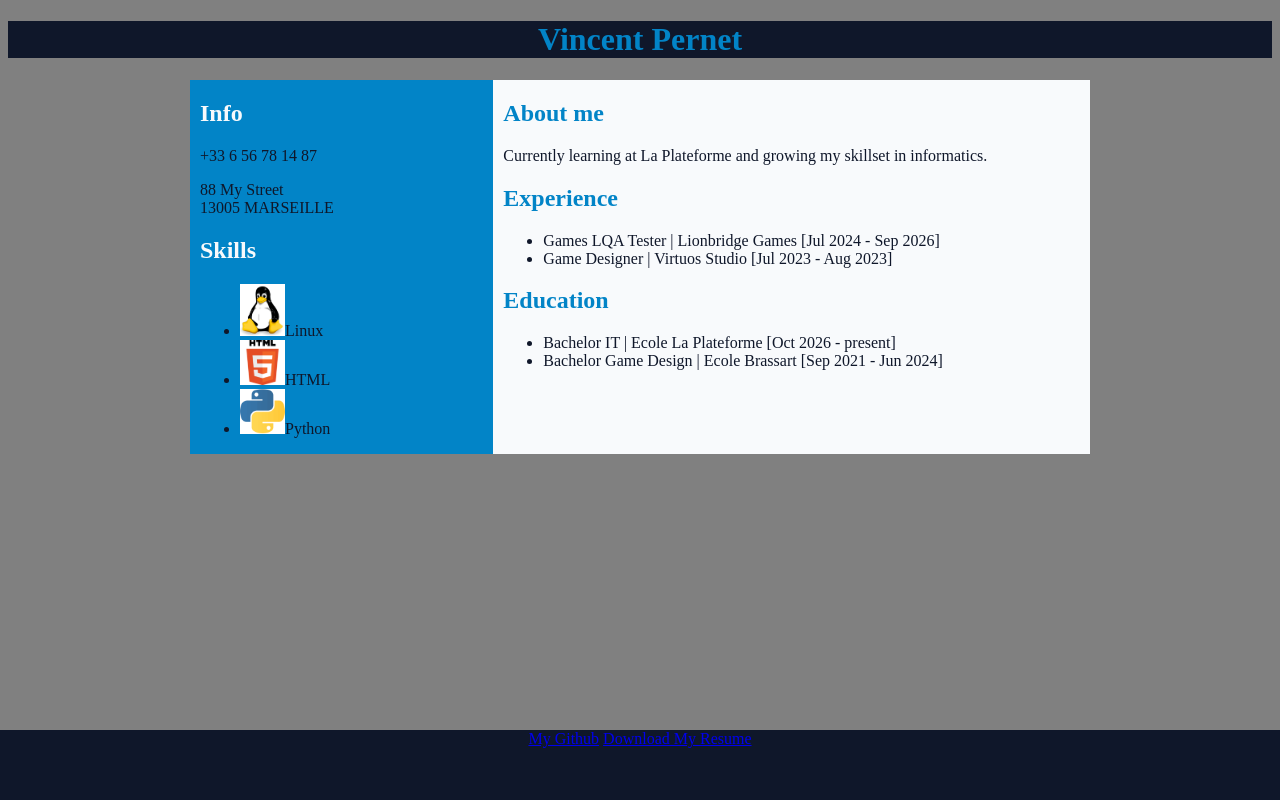
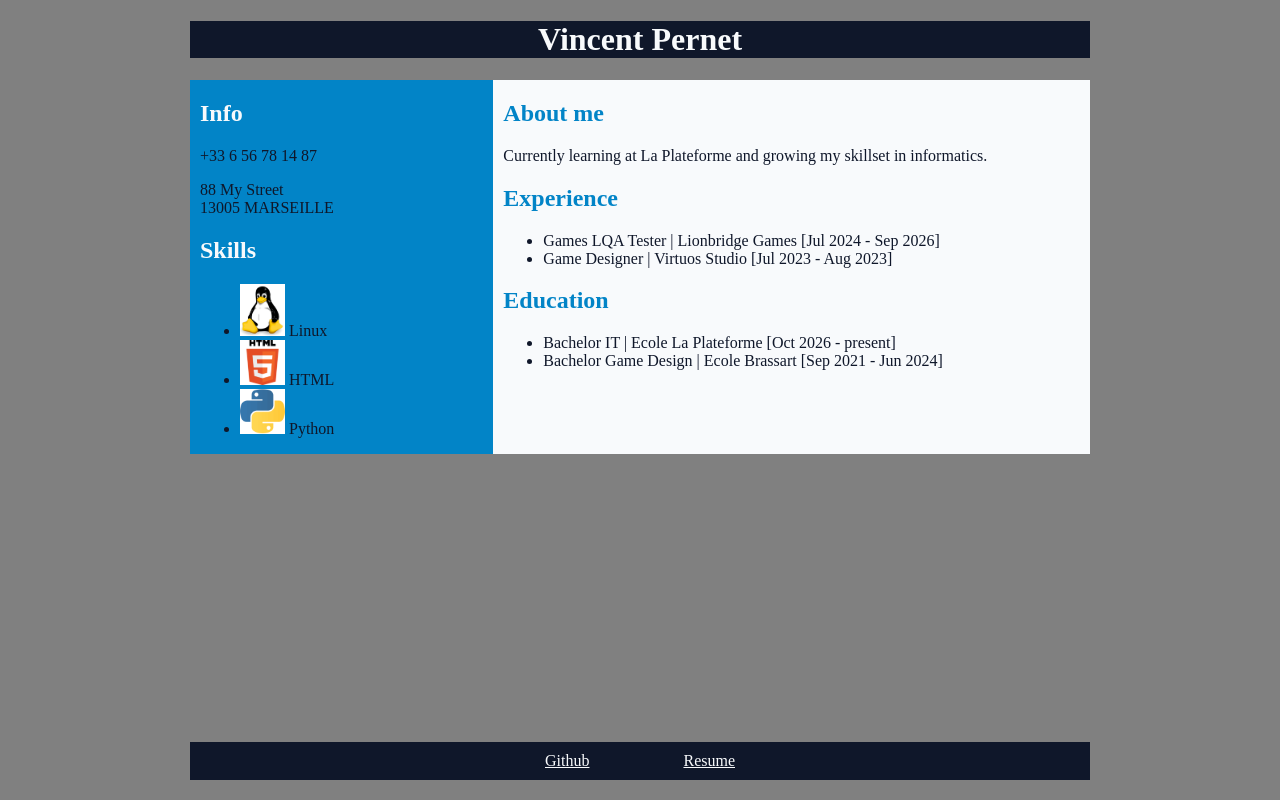
Before and after one commit to Bhecil/Runtrack-HTML, a plain HTML site: page mon-cv.html in a window 1280 px wide. Drawn offline with Linux system fonts and the light colour scheme.

Commit message:
finalized css

```diff
--- a/mon-cv.html
+++ b/mon-cv.html
@@ -23,9 +23,9 @@
 			<div>
 				<h2 class="title">Skills</h2>
 				<ul>
-					<li><img src="Assets/linux.png" width=45 alt="Linux">Linux</li>
-					<li><img src="Assets/html.png" width=45 alt="HTML">HTML</li>
-					<li><img src="Assets/python.png" width=45 alt="Python">Python</li>
+					<li><img src="Assets/linux.png" width=45 alt="Linux"> Linux</li>
+					<li><img src="Assets/html.png" width=45 alt="HTML"> HTML</li>
+					<li><img src="Assets/python.png" width=45 alt="Python"> Python</li>
 				</ul>
 			</div>
 		</div>
@@ -58,8 +58,10 @@
 	</main>
 
 	<footer>
-		<a href="https://github.com/Bhecil">My Github</a>
-		<a href="Assets/Resume - Vincent Pernet.pdf">Download My Resume</a>
+		<nav>
+			<a href="https://github.com/Bhecil">Github</a>
+			<a href="Assets/Resume - Vincent Pernet.pdf">Resume</a>
+		</nav>
 	</footer>
 
 </body>
--- a/style.css
+++ b/style.css
@@ -7,19 +7,18 @@
 
 body {
 	background: grey;
+	max-width: 900px;
+	margin: auto auto;
 }
 
-h1 {
+header {
+	text-align: center;
 	background: var(--color-secondary);
-	color: var(--color-accent);
-	text-align: center;
+	color: var(--color-main);
 }
 
 main {
 	display: flex;
-	max-width: 900px;
-	margin: auto auto;
-	background: red;
 }
 
 #side-block {
@@ -44,13 +43,19 @@ main {
 	color: var(--color-accent);
 }
 
-footer {
+footer nav {
 	position: fixed;
-	bottom: 0;
-	left: 0;
-	width: 100%;
-	height: 70px;
+	bottom: 20px;
+	left: auto;
+	width: 900px;
+	height: auto;
+	background: var(--color-secondary);
 	text-align: center;
+}
 
-	background: var(--color-secondary);
+footer nav a {
+	color: var(--color-main);
+	display: inline-block;
+	padding: 10px 15px;
+	margin: 0 30px;
 }
```
